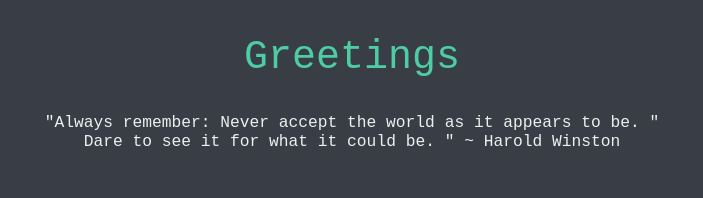
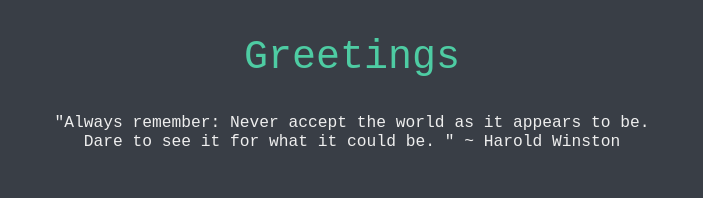
Before and after one commit to MariusMrGreen/CV-V2, a plain HTML site: page index.html in a window 1280 px wide. Shown: the part 1248-1446 px from the top of the page, without its empty margins (288-991 px from the left). Drawn offline with Linux system fonts and the light colour scheme.

Commit message:
Update index.html

```diff
--- a/index.html
+++ b/index.html
@@ -20,7 +20,7 @@
         <div class="profile">
           <img class="profile-pic" src="https://media-exp1.licdn.com/dms/image/C4D03AQHvPRp8zAHrcg/profile-displayphoto-shrink_200_200/0?e=1608163200&v=beta&t=3tJLnJOyLc3Lf8zsuS4P2q1vMOQj8iRJ2lxGhiYecOU" alt="Marius Van Wyngaard profile picture" />
           <h2>Greetings</h2>
-            <p>"Always remember: Never accept the world as it appears to be. "</p>
+            <p>"Always remember: Never accept the world as it appears to be. </p>
             <p>Dare to see it for what it could be.	" ~ Harold Winston</p>
         </div>
         <hr>
```
